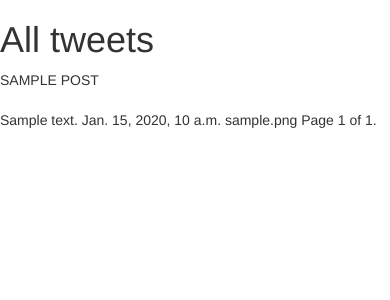
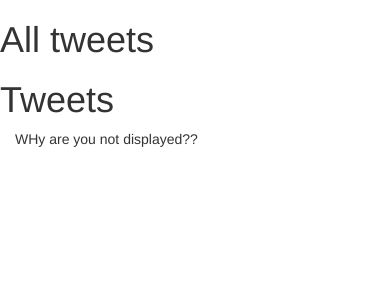
Before and after one commit to rsubra13/dtc, a Django app: page /user/posts/ in a window 390 px wide. Shown: the part 50-350 px from the top of the page. Run offline with Django 3.2, Linux system fonts and the light colour scheme; tables that the repository leaves empty hold one stand-in row (values such as "Sample post"); parts of the project's set-up code (start-up, migrations or seed data) failed here and were passed over; some libraries are stand-ins or nearby versions.

Commit message:
major improvements 1. api working 2. list all tweets 80% over changin the accordian

```diff
--- a/dtc/settings.py
+++ b/dtc/settings.py
@@ -85,6 +85,7 @@
 
 USE_TZ = True
 
+# Make sure these stay a secret
 FLICKR_API_KEY = u'debacd731593010176cea9e6cb7f0ca2'
 
 FLICKR_SECRET = u'80c6f7cf5798ff8a'
--- a/templates/listposts.html
+++ b/templates/listposts.html
@@ -12,6 +12,42 @@
             {{ post.photo_id }}
 {% endfor %}
 
+
+    <h1>Tweets</h1>
+ <div class="container-fluid">
+
+ <p>WHy are you not displayed??</p>
+{% for k, v in main_dict.iteritems %}
+   {{ k}}
+
+<img src={{ v.url }} alt="Yes" class = "img-responsive">
+{% endfor %}
+</div>
+    <!--start of accordian -->
+    <div class="row container-fluid">
+    <div class="col-md-7">
+    <div class="panel-group" id="accordion">
+        {% for post in posts %}
+        <div class="panel panel-default">
+            <div class="panel-heading">
+                <h4 class="panel-title">
+                    <a data-toggle="collapse" data-parent="#accordion" id=#{{ post.id }} href=#{{ post.id }}>{{ post.title }}</a>
+                </h4>
+            </div>
+
+            <div id=#{{ post.id }} class="panel-collapse collapse in">
+                <div class="panel-body">
+                    <p>{{post.message}} </p>
+                </div>
+            </div>
+        </div>
+        {% endfor %}
+    </div>
+</div>
+
+
+    </div> <!-- end of row >>
+    end of accordian
     <div class="pagination">
         <span class="step-links">
         {% if posts.has_previous %}
--- a/twitterclone/views.py
+++ b/twitterclone/views.py
@@ -14,6 +14,7 @@
 import flickrapi # old one
 import flickr_api # new
 from flickr_api.api import flickr, reflection
+from collections import  defaultdict
 
 # Index page
 
@@ -140,7 +141,8 @@
                  farm = farm,
                  secret = secret,
                  server = server,
-                 flickrid = flickrid
+                 flickrid = flickrid,
+                 url = url
                  )
 
            ph.save()
@@ -167,20 +169,29 @@
     model = Post
 
 def listallposts(request):
-    #allposts = Post.objects.get(userId=3)
-    allposts = Post.objects.all()
 
-    #Photo.objects.get()
+    allposts = Post.objects.filter(userId=request.user.id)
+    main_dict = defaultdict(dict)
+    sub_dict = {}
+    for i, each_post in enumerate(allposts):
 
-    paginator = Paginator(allposts, 10)
+        ph = Photo.objects.get(post=each_post)
+        # construct the sub-dict
+        sub_dict['title'] = each_post.title
+        sub_dict['message'] = each_post.message
+        sub_dict['created_date'] = each_post.created_date
+        sub_dict['tags'] = each_post.tags
+        sub_dict['url'] = ph.url
 
-    page = request.GET.get('page')
-    try:
-        posts = paginator.page(page)
-    except PageNotAnInteger:
-        # Provide the default first page
-        posts = paginator.page(1)
-    except EmptyPage:
-        # Page out of range, deliver the last page
-        posts = paginator.page(paginator.num_pages)
-    return render_to_response('listposts.html', {"posts": posts})
+        # construct the main dict
+        main_dict[i].update(sub_dict)
+
+        sub_dict.clear()
+
+    print " main dict", main_dict
+    sample_Dict = {'Alice': '2341', 'Beth': '9102', 'Cecil': '3258'}
+    posts = allposts
+    return render_to_response('listposts.html',
+                              {"posts": posts,
+                              "main_dict": dict(main_dict)}
+                              )
```
Also changed, not shown: templates/loggedinuser_home.html (+5 -18 lines), templates/newpost.html (+4 -5 lines), twitterclone/models.py (+1 -14 lines), twitterclone/migrations/0008_auto_20150331_1938.py (added), twitterclone/migrations/0009_photo.py (added), twitterclone/migrations/0010_auto_20150331_1958.py (added), twitterclone/migrations/0011_auto_20150331_1958.py (added).
